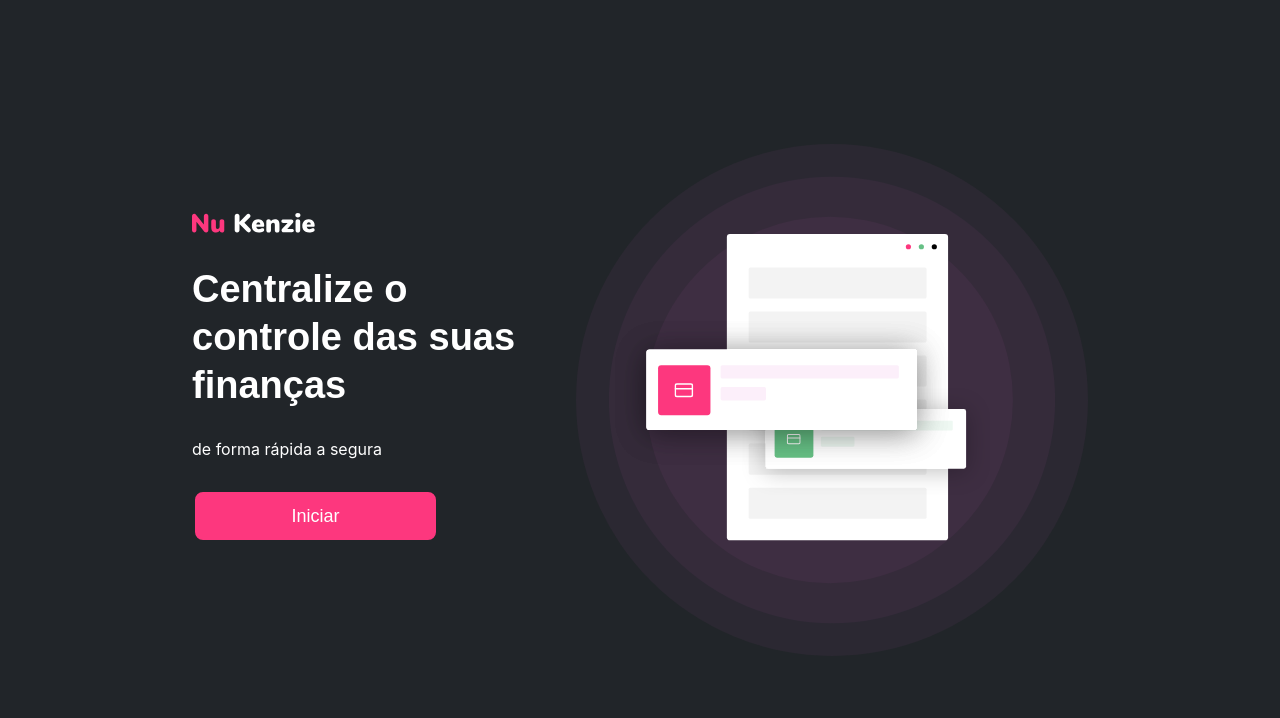
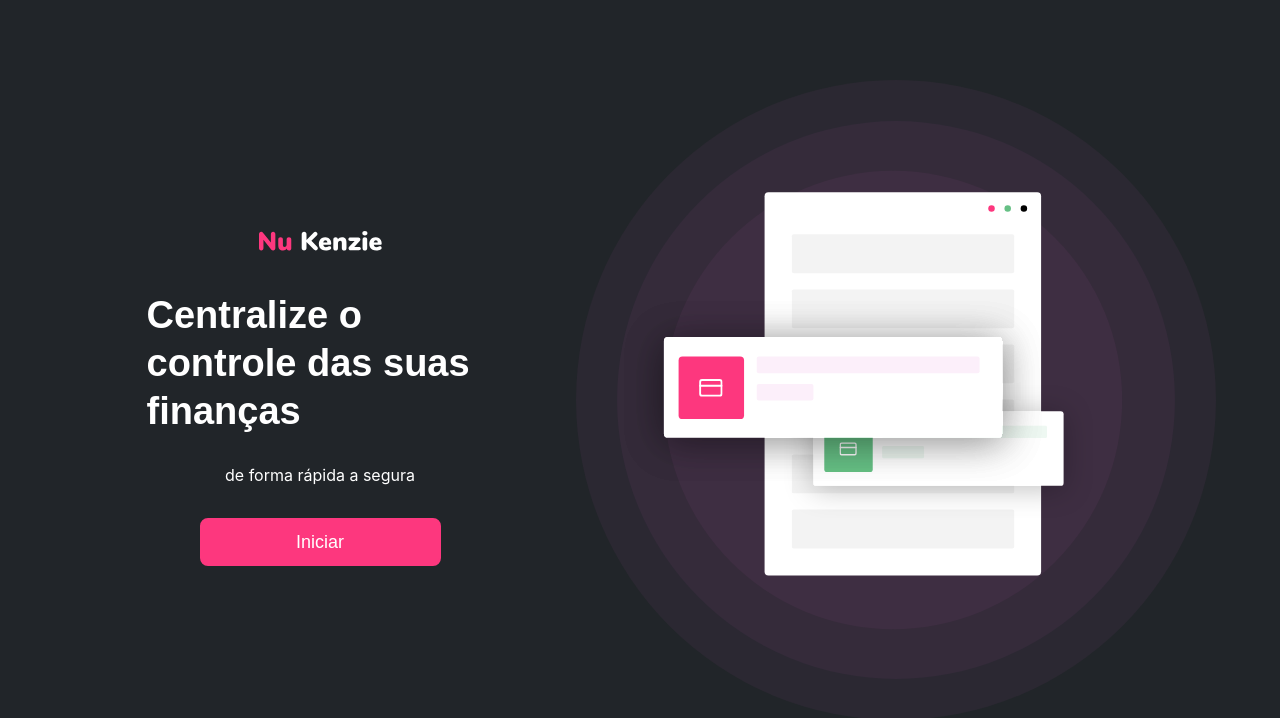
Before and after one commit to Kenzie-Academy-Brasil-Developers/nukenzie, a React (Create React App) app: page / in a window 1280 px wide. Shown: the top 718 px of the page. Built offline with nearby package versions, Linux system fonts and the light colour scheme.

Commit message:
landing page concluida

```diff
--- a/src/App.js
+++ b/src/App.js
@@ -10,32 +10,27 @@
   const [dataCard, setDataCards] = useState([]);
   const [conditionButton, setConditionButton] = useState(false);
 
-
   function deleteCard(id) {
     const newList = listTransactions.filter((element) => element.id !== id)
     setTransactions([...newList]);
     setDataCards([...newList]);
   }
 
-
-        if(conditionButton === false){
   return (
-            <div className="App">
+    <>
+      {
+        conditionButton === false ? (
           <LandingPage funcao={setConditionButton} />
-      </div>
-      )
-      }else{
-        return(
+        ) : (
           <div className="App">
             <header className="App-header">
               <img className="logo" src={NuKenzie} />
-        <button className="inicio" onClick={()=>setConditionButton(false)}>Inicio</button>
+              <button className="inicio" onClick={() => setConditionButton(false)}>Inicio</button>
             </header>
             <div className="App-content">
               <Form currentList={listTransactions}
                 newSet={setTransactions}
                 funcaoData={setDataCards} />
-
               <List lista={listTransactions}
                 deleteCard={deleteCard}
                 funcao={setTransactions}
@@ -43,9 +38,9 @@
               />
             </div>
           </div>
+        )}
+    </>
   )
-        }
-  ;
 }
 
 export default App;
--- a/src/components/Form/index.jsx
+++ b/src/components/Form/index.jsx
@@ -17,6 +17,7 @@
   }, [currentList]);
 
   return (
+
     <div>
       <div className="father-form">
         <form
--- a/src/components/LandingPage/index.jsx
+++ b/src/components/LandingPage/index.jsx
@@ -5,6 +5,9 @@
 const LandingPage = ({ funcao }) => {
   return (
     <div div className="LandingPage">
+      <div className="landing-imagem">
+          <img className="imagem" src={landingImagem} alt="" />
+      </div>
       <div className="informacoes" >
         <img src={NuKenzie} />
         <h1 className="LandingPage-titulo">
@@ -13,8 +16,6 @@
         <p className="landing-legenda">de forma rápida a segura</p>
         <button className="landing-btn" onClick={() => funcao(true)}>Iniciar</button>
       </div>
-
-      <img className="landing-imagem" src={landingImagem} />
     </div>
   );
 };
--- a/src/components/LandingPage/styles.css
+++ b/src/components/LandingPage/styles.css
@@ -5,26 +5,29 @@
         background: #212529;
         align-items: center;
         justify-content: center;
-        flex-direction: column;
+        flex-direction: row-reverse;
         height: 100vh;
         width: 100vw;
+        box-sizing: border-box;
     }
 
     .informacoes {
-        justify-items: auto;
-        width: 80%;
-        height: 80%;
+        display: flex;
+        align-items: center;
+        justify-items: space-between;
+        flex-direction: column;
+        width: 320px;
+        height: 390px;
         margin: 20px;
         position: absolute;
         opacity: 1;
+        padding: 0;
     }
 
     .LandingPage-titulo {
-        width: 90%;
-        height: 144px;
-        left: 256px;
-        top: 264px;
-        margin-top: 30px;
+        width: 290px;
+        height: 224px;
+        margin-top: 40px;
 
         /* Title1 */
         font-family: 'Nunito', sans-serif;
@@ -40,13 +43,19 @@
 
     .landing-imagem {
         opacity: 0.1;
-        width: 100vw;
-        max-width: 593px;
-        max-height: 593px;
+        width: 100%;
+        height: 80%;
+    }
+
+    .imagem{
+        width: 100%;
+        height: 100%;
     }
 
     .landing-legenda {
         color: #fff;
+        align-items: center;
+        justify-content: center;
     }
 
     .landing-btn {
@@ -56,7 +65,6 @@
         align-items: center;
         padding: 13px 20px;
 
-        position: absolute;
         width: 241px;
         height: 48px;
 
@@ -88,13 +96,13 @@
 @media (min-width: 900px) {
 
     .LandingPage {
-        flex-direction: row;
         justify-content: center;
 
     }
 
     .informacoes {
-        width: 30%;
+
+        width: 40%;
         align-items: center;
         flex-direction: column;
         justify-content: center;
@@ -104,7 +112,7 @@
 
     .landing-imagem {
         opacity: 1;
-        width: 40%;
+        width: 50%;
         margin: 0;
     }
 
```
Lines whose indentation alone changed are shown as unchanged.
